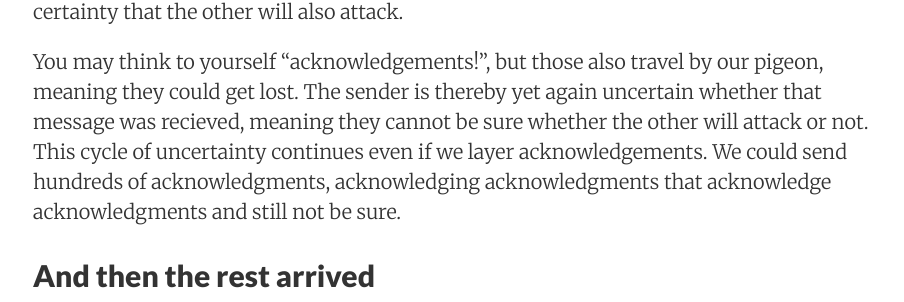
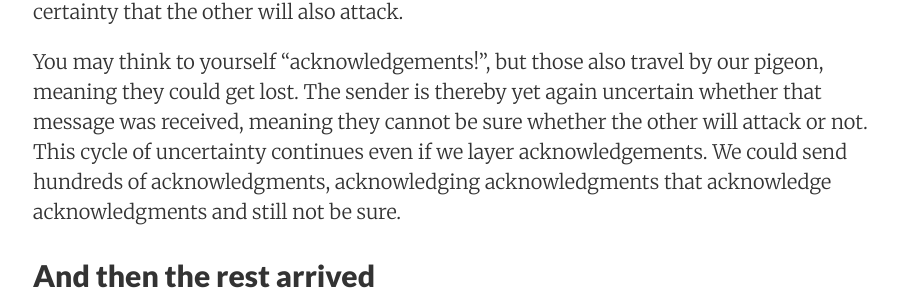
Before and after one commit to decanus/dean.eigenmann.me, a Jekyll site: the page built from _posts/2020-05-06-generals.md, in a window 1280 px wide and 900 px high, scrolled down 1932 px. Shown: the part 211-513 px from the top of the window, without its empty margins (187-1091 px from the left). Built offline with Jekyll 4.4.1, drawn with Linux system fonts in a browser that asks for light colours; nearby versions of some CDN libraries; formulas are drawn with MathJax 3; some of the changed text lies outside the part shown.

Commit message:
generals

```diff
--- a/_posts/2020-05-06-generals.md
+++ b/_posts/2020-05-06-generals.md
@@ -7,6 +7,7 @@
 tags:       distributed-systems newsletter lamport
 image:      /images/byzantine-generals/byzantine-generals.jpg
 hide_image: true
+newsletter: https://distsys.substack.com/p/the-generals
 ---
 
 In this post we are gonna discuss an often referenced problem in distributed systems known as ["The Byzantine Generals' Problem"](https://lamport.azurewebsites.net/pubs/byz.pdf). We will also have a brief look at the Two Generals' Problem, sometimes referred to as the "Chinese Generals' Problem", which I sometimes see confused with the Byzantine Generals' Problem.
@@ -24,7 +25,7 @@
 
 It is impossible to achieve consensus in the above scenario. Let's say one of the generals wants to attack, so they send a message to the other general. That message can either be delivered by the pigeon or the pigeon gets lost, meaning the message never gets delivered. The sender has no idea which happened, therefore cannot attack with the certainty that the other will also attack.
 
-You may think to yourself "acknowledgements!", but those also travel by our pigeon, meaning they could get lost. The sender is thereby yet again uncertain whether that message was recieved, meaning they cannot be sure whether the other will attack or not. This cycle of uncertainty continues even if we layer acknowledgements. We could send hundreds of acknowledgments, acknowledging acknowledgments that acknowledge acknowledgments and still not be sure.
+You may think to yourself "acknowledgements!", but those also travel by our pigeon, meaning they could get lost. The sender is thereby yet again uncertain whether that message was received, meaning they cannot be sure whether the other will attack or not. This cycle of uncertainty continues even if we layer acknowledgements. We could send hundreds of acknowledgments, acknowledging acknowledgments that acknowledge acknowledgments and still not be sure.
 
 ## And then the rest arrived
 
```
Also changed, not shown: other parts of _posts/2020-05-06-generals.md (+2 -2 lines).
